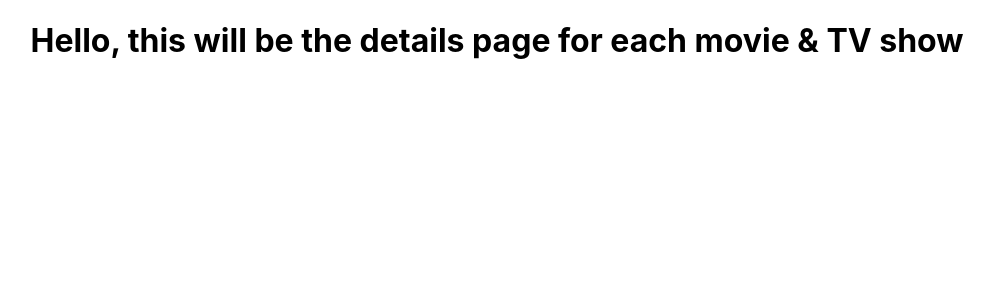
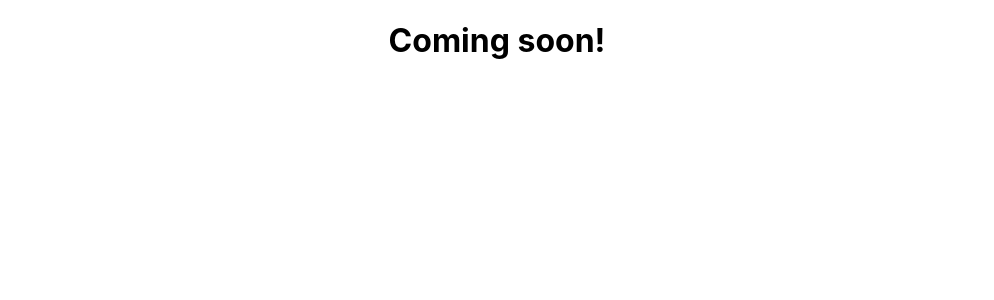
Before and after one commit to DTFsquad/Kodiri-Kodflix-MERN, a React (Create React App) app: page /black-mirror in a window 1280 px wide. Shown: the top 300 px of the page, without its empty margins (143-1137 px from the left). Built offline with nearby package versions, Linux system fonts and the light colour scheme; the HTML template or start-up script is replaced by a standard one.

Commit message:
Introduce component state

```diff
--- a/src/details/Details.js
+++ b/src/details/Details.js
@@ -2,11 +2,22 @@ import React from 'react';
 import './Details.css';
 
 export default class Details extends React.Component {
+
+    constructor() {
+        super();
+        this.state = {
+            message: 'Hello, this will be the details page for each Movie & TV show'
+        };
+    }
+
+        componentDidMount() {
+            setTimeout(() => {
+                this.setState({message: 'Coming soon!'});
+            }, 3000);
+        }
     render() {
         return (
-            <h1>
-                Hello, this will be the details page for each movie & TV show
-            </h1>
+            <h1>{this.state.message}</h1>
         )
     }
 }
```
